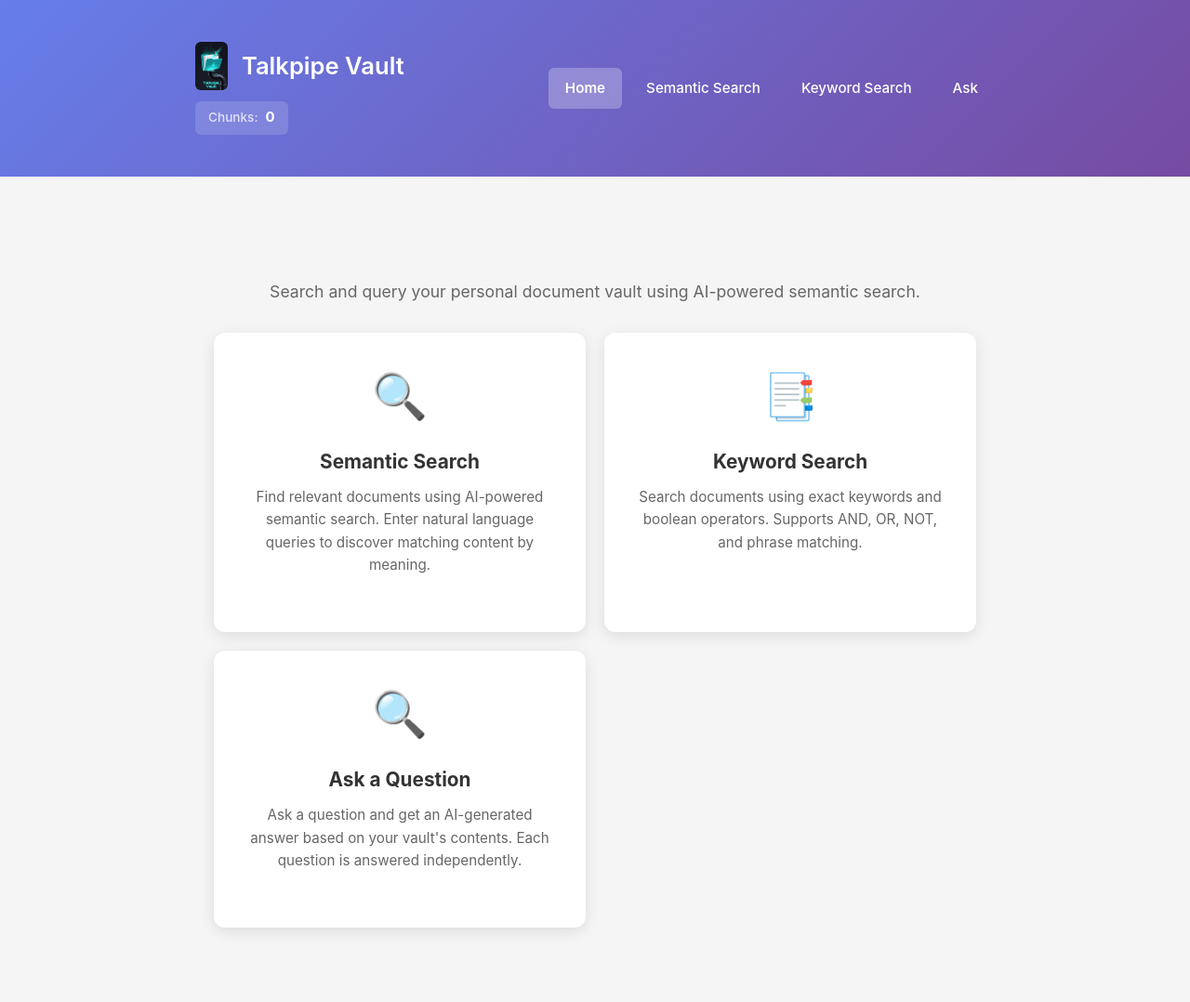
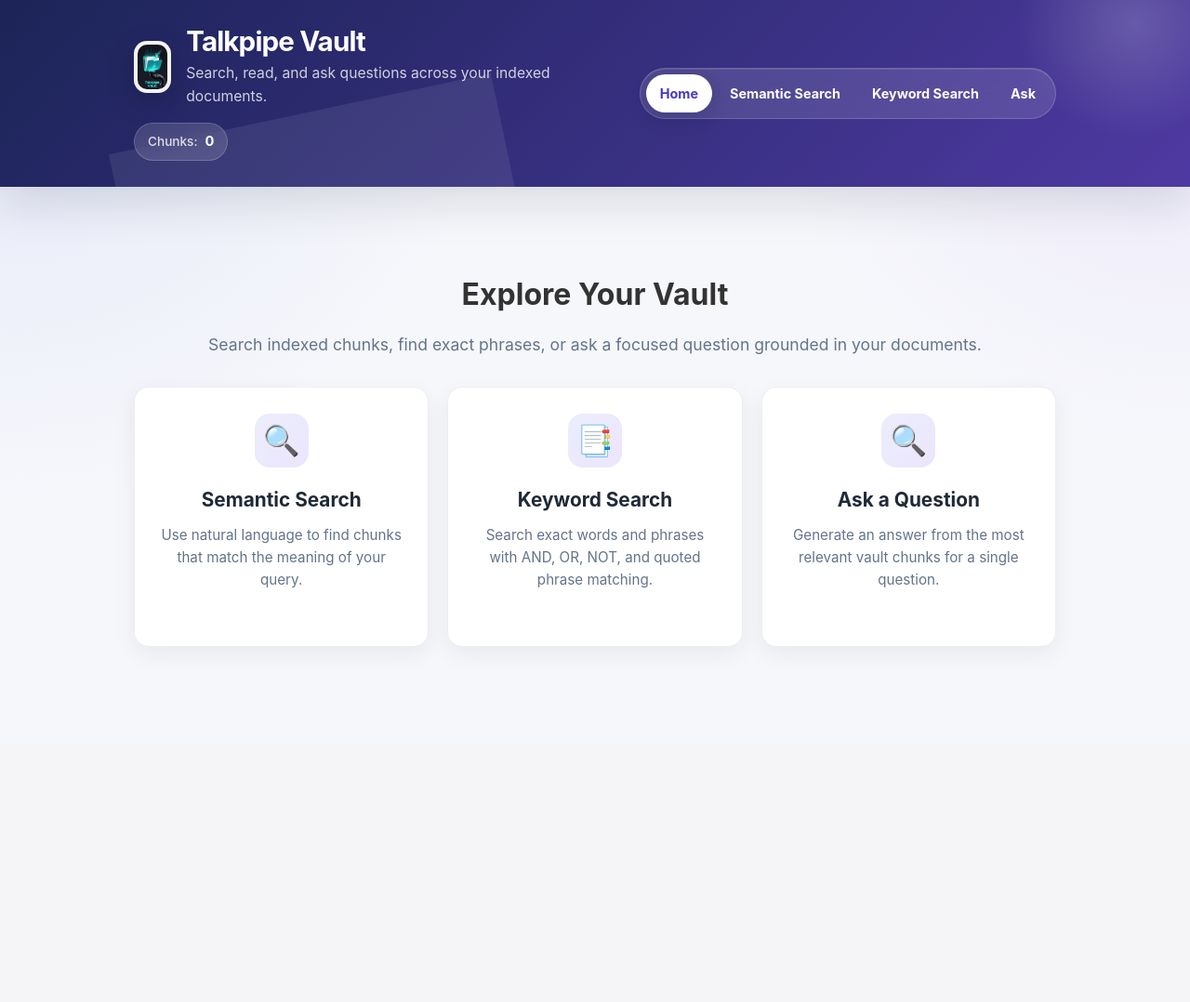
Before and after one commit to sandialabs/talkpipe-vault, a FastAPI app: page / in a window 1280 px wide. Shown: the whole page at 93% size. After the commit the page ends 632 px from the top, so only its background shows below. Run offline with FastAPI, Linux system fonts and the light colour scheme; data that the repository does not hold is empty; parts of the project's set-up code (start-up, migrations or seed data) failed here and were passed over.

Commit message:
Improved user interface

```diff
--- a/src/talkpipe_vault/apps/templates/base.html
+++ b/src/talkpipe_vault/apps/templates/base.html
@@ -5,6 +5,21 @@
     <meta name="viewport" content="width=device-width, initial-scale=1.0">
     <title>{% block title %}Talkpipe Vault{% endblock %}</title>
     <style>
+        :root {
+            --bg: #f6f7fb;
+            --panel: #ffffff;
+            --panel-border: rgba(30, 41, 59, 0.08);
+            --text: #1f2937;
+            --muted: #64748b;
+            --primary: #5b6ee1;
+            --primary-dark: #3f4eb8;
+            --accent: #8b5cf6;
+            --success: #16a34a;
+            --shadow-sm: 0 8px 24px rgba(15, 23, 42, 0.06);
+            --shadow-md: 0 18px 45px rgba(15, 23, 42, 0.12);
+            --radius: 16px;
+        }
+
         * {
             box-sizing: border-box;
             margin: 0;
@@ -13,15 +28,19 @@
 
         body {
             font-family: -apple-system, BlinkMacSystemFont, 'Segoe UI', Roboto, Oxygen, Ubuntu, sans-serif;
-            background-color: #f5f5f5;
-            color: #333;
+            background:
+                radial-gradient(circle at top left, rgba(91, 110, 225, 0.12), transparent 34rem),
+                radial-gradient(circle at top right, rgba(139, 92, 246, 0.10), transparent 30rem),
+                var(--bg);
+            color: var(--text);
             line-height: 1.6;
+            min-height: 100vh;
         }
 
         .container {
-            max-width: 900px;
+            max-width: 1040px;
             margin: 0 auto;
-            padding: 20px;
+            padding: 24px;
         }
 
         .container-full {
@@ -29,62 +48,110 @@
         }
 
         header {
-            background: linear-gradient(135deg, #667eea 0%, #764ba2 100%);
+            background:
+                linear-gradient(135deg, rgba(24, 32, 79, 0.95) 0%, rgba(75, 55, 158, 0.95) 100%),
+                linear-gradient(135deg, var(--primary) 0%, var(--accent) 100%);
             color: white;
-            padding: 25px 0;
-            margin-bottom: 30px;
+            margin-bottom: 28px;
+            overflow: hidden;
+            position: relative;
+            box-shadow: var(--shadow-md);
+        }
+
+        header::before {
+            background: radial-gradient(circle, rgba(255, 255, 255, 0.18), transparent 68%);
+            content: "";
+            height: 260px;
+            position: absolute;
+            right: -70px;
+            top: -105px;
+            width: 260px;
+        }
+
+        header::after {
+            background: rgba(255, 255, 255, 0.08);
+            bottom: -70px;
+            content: "";
+            height: 150px;
+            left: 10%;
+            position: absolute;
+            transform: rotate(-12deg);
+            width: 420px;
         }
 
         header .container {
-            display: flex;
-            justify-content: space-between;
+            display: grid;
+            grid-template-columns: minmax(0, 1fr) auto;
             align-items: center;
-            gap: 30px;
+            gap: 28px;
+            padding-bottom: 28px;
+            padding-top: 28px;
+            position: relative;
+            z-index: 1;
         }
 
         header h1 {
-            font-size: 1.6rem;
-            font-weight: 600;
+            font-size: 1.85rem;
+            font-weight: 750;
+            letter-spacing: -0.03em;
+            line-height: 1.1;
         }
 
         .header-brand {
             display: flex;
             align-items: center;
-            gap: 15px;
-            margin-bottom: 12px;
+            gap: 16px;
+            margin-bottom: 16px;
         }
 
         .header-logo {
-            height: 52px;
+            background: rgba(255, 255, 255, 0.95);
+            box-shadow: 0 10px 30px rgba(0, 0, 0, 0.18);
+            height: 56px;
             width: auto;
-            border-radius: 6px;
+            border-radius: 14px;
+            padding: 4px;
+        }
+
+        .header-subtitle {
+            color: rgba(255, 255, 255, 0.78);
+            font-size: 0.98rem;
+            margin-top: 5px;
         }
 
         header nav {
+            align-items: center;
+            background: rgba(255, 255, 255, 0.12);
+            border: 1px solid rgba(255, 255, 255, 0.18);
+            border-radius: 999px;
+            box-shadow: inset 0 1px 0 rgba(255, 255, 255, 0.1);
+            backdrop-filter: blur(12px);
             display: flex;
-            gap: 8px;
-            align-items: center;
+            gap: 4px;
+            padding: 6px;
         }
 
         header nav a {
             color: white;
             text-decoration: none;
-            padding: 10px 18px;
-            border-radius: 6px;
+            padding: 9px 15px;
+            border-radius: 999px;
             transition: all 0.2s;
-            font-size: 0.95rem;
-            font-weight: 500;
+            font-size: 0.9rem;
+            font-weight: 650;
             white-space: nowrap;
         }
 
         header nav a:hover {
-            background: rgba(255,255,255,0.2);
+            background: rgba(255,255,255,0.16);
             transform: translateY(-1px);
         }
 
         header nav a.active {
-            background: rgba(255,255,255,0.25);
-            font-weight: 600;
+            background: white;
+            color: #4338ca;
+            font-weight: 750;
+            box-shadow: 0 8px 20px rgba(15, 23, 42, 0.14);
         }
 
         .vault-info {
@@ -95,19 +162,21 @@
 
         .vault-stats {
             display: flex;
-            gap: 24px;
+            gap: 10px;
             font-size: 0.85rem;
-            color: rgba(255,255,255,0.85);
+            color: rgba(255,255,255,0.9);
         }
 
         .vault-stat {
             display: flex;
             align-items: center;
             gap: 8px;
-            padding: 6px 14px;
-            background: rgba(255,255,255,0.15);
-            border-radius: 6px;
-            backdrop-filter: blur(10px);
+            padding: 8px 14px;
+            background: rgba(255,255,255,0.14);
+            border: 1px solid rgba(255,255,255,0.18);
+            border-radius: 999px;
+            backdrop-filter: blur(12px);
+            width: fit-content;
         }
 
         .vault-stat-label {
@@ -118,68 +187,77 @@
         .vault-stat-value {
             font-weight: 700;
             color: rgba(255,255,255,1);
-            font-size: 1.1em;
+            font-size: 1.08em;
         }
 
         .search-box {
-            background: white;
-            padding: 30px;
-            border-radius: 8px;
-            box-shadow: 0 2px 10px rgba(0,0,0,0.1);
-            margin-bottom: 20px;
+            background: rgba(255, 255, 255, 0.94);
+            border: 1px solid var(--panel-border);
+            border-radius: var(--radius);
+            box-shadow: var(--shadow-sm);
+            margin-bottom: 22px;
+            padding: 24px;
         }
 
         .search-box form {
             display: flex;
-            gap: 10px;
+            gap: 12px;
         }
 
         .search-box input[type="text"] {
+            background: #f8fafc;
+            border: 1px solid #dbe3ef;
+            border-radius: 999px;
             flex: 1;
+            outline: none;
             padding: 15px 20px;
             font-size: 1rem;
-            border: 2px solid #ddd;
-            border-radius: 25px;
-            outline: none;
-            transition: border-color 0.2s;
+            transition: border-color 0.2s, box-shadow 0.2s, background 0.2s;
         }
 
         .search-box input[type="text"]:focus {
-            border-color: #667eea;
+            background: white;
+            border-color: var(--primary);
+            box-shadow: 0 0 0 4px rgba(91, 110, 225, 0.14);
         }
 
         .search-box button {
-            padding: 15px 30px;
+            background: linear-gradient(135deg, var(--primary) 0%, var(--accent) 100%);
+            border: none;
+            border-radius: 999px;
+            box-shadow: 0 12px 24px rgba(91, 110, 225, 0.26);
+            color: white;
+            cursor: pointer;
             font-size: 1rem;
-            background: linear-gradient(135deg, #667eea 0%, #764ba2 100%);
-            color: white;
-            border: none;
-            border-radius: 25px;
-            cursor: pointer;
+            font-weight: 700;
+            padding: 15px 28px;
             transition: transform 0.2s, box-shadow 0.2s;
         }
 
         .search-box button:hover {
             transform: translateY(-2px);
-            box-shadow: 0 4px 15px rgba(102, 126, 234, 0.4);
+            box-shadow: 0 16px 30px rgba(91, 110, 225, 0.34);
         }
 
         .result-card {
-            background: white;
+            background: rgba(255, 255, 255, 0.96);
+            border: 1px solid var(--panel-border);
+            border-radius: 14px;
+            box-shadow: var(--shadow-sm);
+            margin-bottom: 14px;
             padding: 20px;
-            border-radius: 8px;
-            box-shadow: 0 2px 5px rgba(0,0,0,0.05);
-            margin-bottom: 15px;
-            transition: box-shadow 0.2s;
+            transition: box-shadow 0.2s, transform 0.2s;
         }
 
         .result-card:hover {
-            box-shadow: 0 4px 15px rgba(0,0,0,0.1);
+            box-shadow: 0 14px 32px rgba(15, 23, 42, 0.10);
+            transform: translateY(-1px);
         }
 
         .result-card .title {
-            color: #1a0dab;
+            color: #3730a3;
             font-size: 1.1rem;
+            font-weight: 700;
             margin-bottom: 5px;
         }
 
@@ -309,7 +389,7 @@
 
         .welcome {
             text-align: center;
-            padding: 60px 20px;
+            padding: 38px 0 20px;
         }
 
         .welcome h2 {
@@ -319,7 +399,7 @@
         }
 
         .welcome p {
-            color: #666;
+            color: var(--muted);
             font-size: 1.1rem;
             margin-bottom: 30px;
         }
@@ -332,23 +412,33 @@
         }
 
         .mode-card {
-            background: white;
-            padding: 30px;
-            border-radius: 12px;
-            box-shadow: 0 4px 15px rgba(0,0,0,0.1);
+            background: rgba(255, 255, 255, 0.95);
+            border: 1px solid var(--panel-border);
+            border-radius: var(--radius);
+            box-shadow: var(--shadow-sm);
+            color: inherit;
+            min-height: 220px;
+            padding: 28px;
             text-decoration: none;
-            color: inherit;
             transition: transform 0.2s, box-shadow 0.2s;
         }
 
         .mode-card:hover {
             transform: translateY(-5px);
-            box-shadow: 0 8px 25px rgba(0,0,0,0.15);
+            box-shadow: var(--shadow-md);
         }
 
         .mode-card .icon {
-            font-size: 3rem;
-            margin-bottom: 15px;
+            align-items: center;
+            background: linear-gradient(135deg, rgba(91, 110, 225, 0.12), rgba(139, 92, 246, 0.16));
+            border-radius: 16px;
+            color: #4f46e5;
+            display: inline-flex;
+            font-size: 2rem;
+            height: 58px;
+            justify-content: center;
+            margin-bottom: 18px;
+            width: 58px;
         }
 
         .mode-card h3 {
@@ -357,7 +447,7 @@
         }
 
         .mode-card p {
-            color: #666;
+            color: var(--muted);
             font-size: 0.95rem;
         }
 
@@ -477,7 +594,10 @@
             <div>
                 <div class="header-brand">
                     <img src="/static/logo.jpg" alt="Talkpipe Vault" class="header-logo">
-                    <h1>Talkpipe Vault</h1>
+                    <div>
+                        <h1>Talkpipe Vault</h1>
+                        <p class="header-subtitle">Search, read, and ask questions across your indexed documents.</p>
+                    </div>
                 </div>
                 <div class="vault-stats">
                     <div class="vault-stat">
--- a/src/talkpipe_vault/apps/templates/home.html
+++ b/src/talkpipe_vault/apps/templates/home.html
@@ -4,25 +4,26 @@
 
 {% block content %}
 <div class="welcome">
-    <p>Search and query your personal document vault using AI-powered semantic search.</p>
+    <h2>Explore Your Vault</h2>
+    <p>Search indexed chunks, find exact phrases, or ask a focused question grounded in your documents.</p>
 
     <div class="mode-cards">
         <a href="/search" class="mode-card">
             <div class="icon">&#128269;</div>
             <h3>Semantic Search</h3>
-            <p>Find relevant documents using AI-powered semantic search. Enter natural language queries to discover matching content by meaning.</p>
+            <p>Use natural language to find chunks that match the meaning of your query.</p>
         </a>
 
         <a href="/keyword-search" class="mode-card">
             <div class="icon">&#128209;</div>
             <h3>Keyword Search</h3>
-            <p>Search documents using exact keywords and boolean operators. Supports AND, OR, NOT, and phrase matching.</p>
+            <p>Search exact words and phrases with AND, OR, NOT, and quoted phrase matching.</p>
         </a>
 
         <a href="/chat" class="mode-card">
             <div class="icon">&#128269;</div>
             <h3>Ask a Question</h3>
-            <p>Ask a question and get an AI-generated answer based on your vault's contents. Each question is answered independently.</p>
+            <p>Generate an answer from the most relevant vault chunks for a single question.</p>
         </a>
     </div>
 </div>
```
Also changed, not shown: other parts of src/talkpipe_vault/apps/templates/base.html (+37 -8 lines), CHANGELOG.md.
